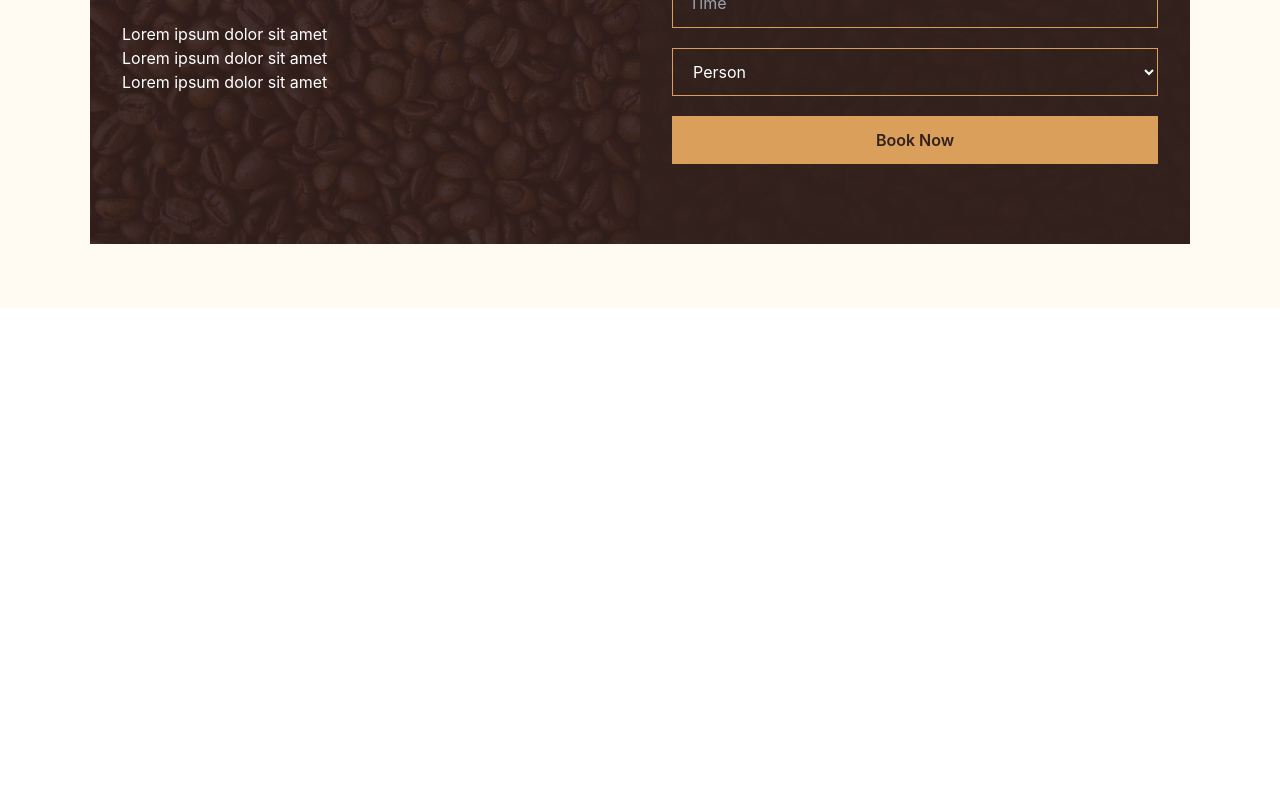
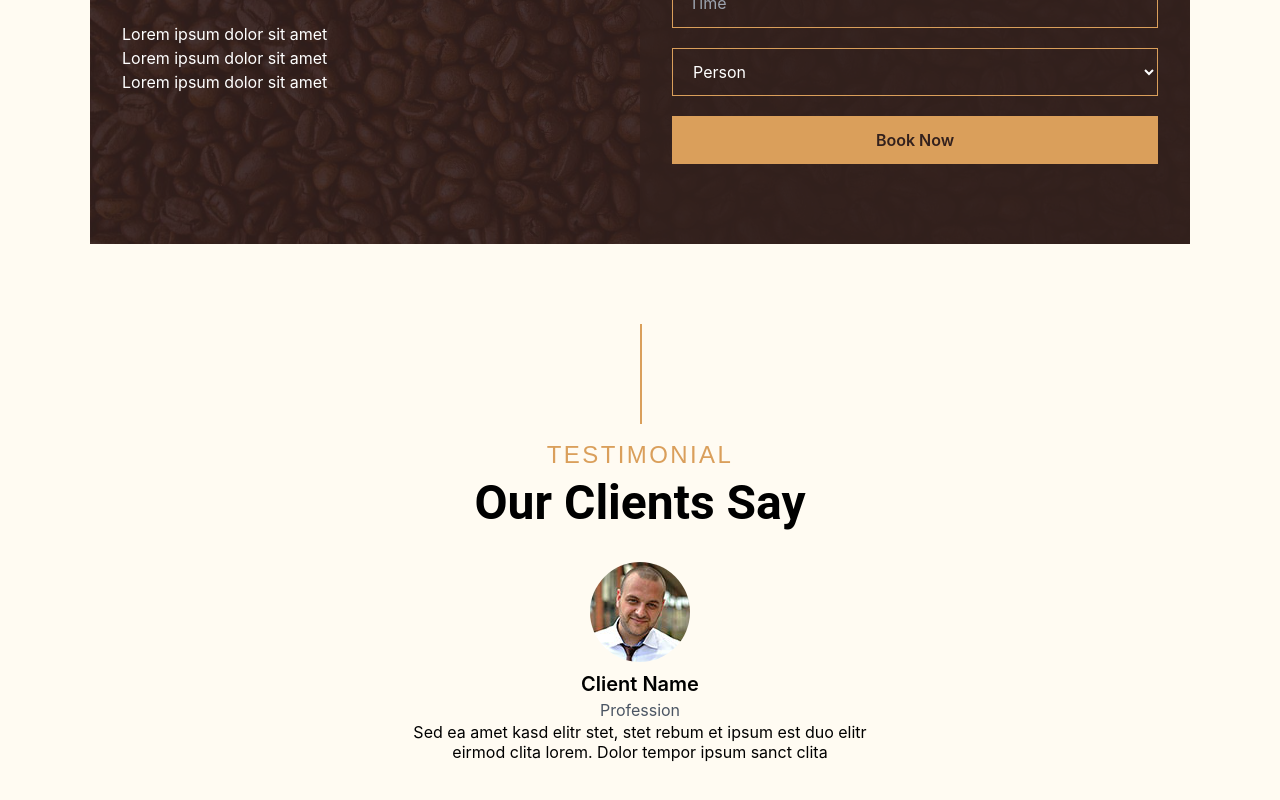
Before and after one commit to NouzNoushad/React-Flutter-Go-Pros, a React (Create React App) app in the folder koppee/: page / in a window 1280 px wide. Shown: the part 4082-4882 px from the top of the page. Before the commit the page ends 4390 px from the top, so only its background shows below. Built offline with nearby package versions, Linux system fonts and the light colour scheme.

Commit message:
testimonials section

```diff
--- a/koppee/src/Main/main.tsx
+++ b/koppee/src/Main/main.tsx
@@ -7,6 +7,7 @@ import Services from './services'
 import Offer from './offer'
 import Menu from './menu'
 import Reservation from './reservation'
+import Testimonial from './testimonial'
 
 export default function Main() {
     return (
@@ -19,6 +20,7 @@ export default function Main() {
             <Offer />
             <Menu />
             <Reservation />
+            <Testimonial />
         </>
     )
 }
--- a/koppee/src/Main/reservation.tsx
+++ b/koppee/src/Main/reservation.tsx
@@ -2,7 +2,7 @@ import React from 'react'
 
 export default function Reservation() {
     return (
-        <section className='bg-[#FFFBF2] pb-[4rem] pt-[3rem]'>
+        <section className='bg-[#FFFBF2] pt-[3rem]'>
             <div className="max-w-[1100px] mx-auto bg-[url('/public/images/bg.jpg')] bg-cover bg-center relative after:absolute after:inset-0 after:bg-primary/90">
                 <div className="h-full relative z-10 grid md:grid-cols-2 grid-cols-1">
                     <div className="h-full text-white py-8 px-8 flex flex-col justify-center gap-5">
--- /dev/null
+++ b/koppee/src/Main/testimonial.tsx
@@ -0,0 +1,68 @@
+import React from 'react'
+import { Autoplay, Navigation } from 'swiper/modules'
+import { Swiper, SwiperSlide } from 'swiper/react'
+
+const slides = [
+    {
+        id: 1,
+        image: '/images/testimonial-1.jpg',
+        name: 'Client Name',
+        profession: 'Profession',
+        details: 'Sed ea amet kasd elitr stet, stet rebum et ipsum est duo elitr eirmod clita lorem. Dolor tempor ipsum sanct clita'
+    },
+    {
+        id: 2,
+        image: '/images/testimonial-2.jpg',
+        name: 'Client Name',
+        profession: 'Profession',
+        details: 'Sed ea amet kasd elitr stet, stet rebum et ipsum est duo elitr eirmod clita lorem. Dolor tempor ipsum sanct clita'
+    },
+    {
+        id: 3,
+        image: '/images/testimonial-3.jpg',
+        name: 'Client Name',
+        profession: 'Profession',
+        details: 'Sed ea amet kasd elitr stet, stet rebum et ipsum est duo elitr eirmod clita lorem. Dolor tempor ipsum sanct clita'
+    },
+    {
+        id: 4,
+        image: '/images/testimonial-4.jpg',
+        name: 'Client Name',
+        profession: 'Profession',
+        details: 'Sed ea amet kasd elitr stet, stet rebum et ipsum est duo elitr eirmod clita lorem. Dolor tempor ipsum sanct clita'
+    },
+]
+
+export default function Testimonial() {
+    return (
+        <section id='testimonial' className='bg-[#FFFBF2]'>
+            <div className="container-md pt-[5rem] pb-[4rem]">
+                <div className="main-container">
+                    <h4 className='main-text'>Testimonial</h4>
+                    <h1 className='main-subtext'>Our Clients Say</h1>
+                </div>
+                {/* Slider */}
+                <Swiper
+                    modules={[Navigation, Autoplay]}
+                    autoplay={{ delay: 4000 }}
+                    loop
+                    className="w-full">
+                    {
+                        slides.map((slide) => (
+                            <SwiperSlide key={slide.id}>
+                                <div className="flex flex-col items-center justify-center max-w-[500px] mx-auto">
+                                    <img src={slide.image} alt="" className='w-30 h-30 object-cover rounded-full' />
+                                    <div className="text-center mt-2">
+                                        <h4 className='text-xl font-semibold'>{slide.name}</h4>
+                                        <h5 className='text-gray-600'>{slide.profession}</h5>
+                                    </div>
+                                    <p className='text-center leading-tight'>{slide.details}</p>
+                                </div>
+                            </SwiperSlide>
+                        ))
+                    }
+                </Swiper>
+            </div>
+        </section>
+    )
+}
```
